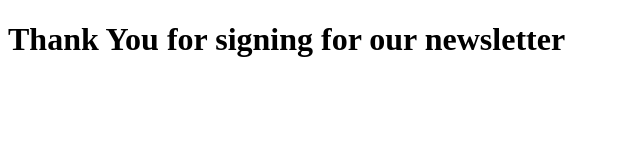
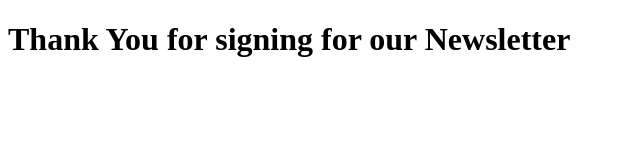
Before and after one commit to learnovate-acad/ga-gta, a plain HTML site: page thanks.html in a window 1280 px wide. Shown: the full height of the page, 0-640 px from the left. Drawn offline with Linux system fonts and the light colour scheme.

Commit message:
Thanks Commit

```diff
--- a/thanks.html
+++ b/thanks.html
@@ -8,7 +8,7 @@
 </head>
 
 <body>
-    <h1>Thank You for signing for our newsletter</h1>
+    <h1>Thank You for signing for our Newsletter</h1>
 </body>
 
 </html>
```
